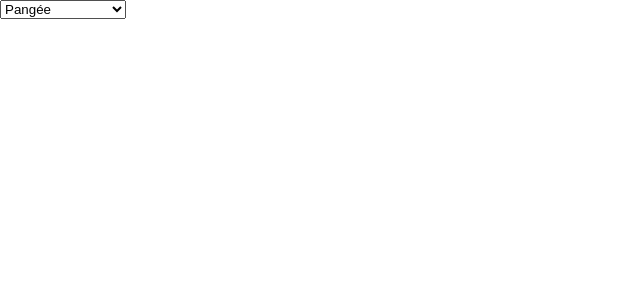
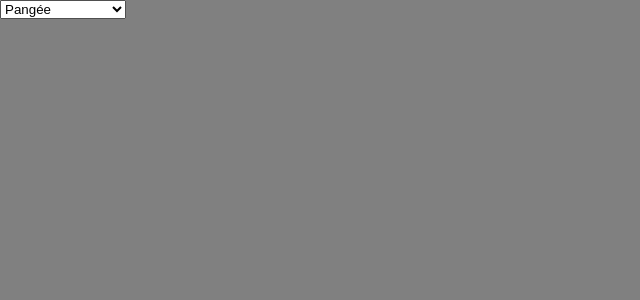
Before and after one commit to Liliatux/Truk_IOT, a React (Create React App) app: page / in a window 1280 px wide. Shown: the top 300 px of the page, without its empty margins (0-640 px from the left). Built offline with nearby package versions, Linux system fonts and the light colour scheme.

Commit message:
mise  a jour branch master

```diff
--- a/public/index.html
+++ b/public/index.html
@@ -3,12 +3,10 @@
 <head>
   <meta charset="UTF-8">
   <title>Truk IOT</title>
-<!--   <link rel="stylesheet" type="text/css" href="node_modules/semantic/dist/semantic.min.css">
---></head>
+</head>
 <body>
   <div id="root"></div>
 
 
- <!--  <script src="node_modules/semantic/dist/semantic.min.js"></script> -->
 </body>
 </html>
--- a/src/App.js
+++ b/src/Select.js
@@ -16,7 +16,7 @@ class App extends Component {
     return (
       <div className="App">
       <select>
-      {items.map(item =>
+        {items.map(item =>
         <option key={item.Entreprise} > {item.Entreprise}</option>)}
       </select>
       </div>
--- a/src/index.css
+++ b/src/index.css
@@ -1,5 +1,6 @@
 body {
-  margin: 0;
-  padding: 0;
-  font-family: sans-serif;
+	background-color: grey;
+	margin: 0;
+	padding: 0;
+	font-family: sans-serif;
 }
--- a/src/index.js
+++ b/src/index.js
@@ -1,6 +1,6 @@
 import React from 'react';
 import ReactDOM from 'react-dom';
-import App from './App';
+import App from './Select';
 import './index.css';
 
 ReactDOM.render(
```
Also changed, not shown: src/getSelect.js (line endings or trailing spaces).
